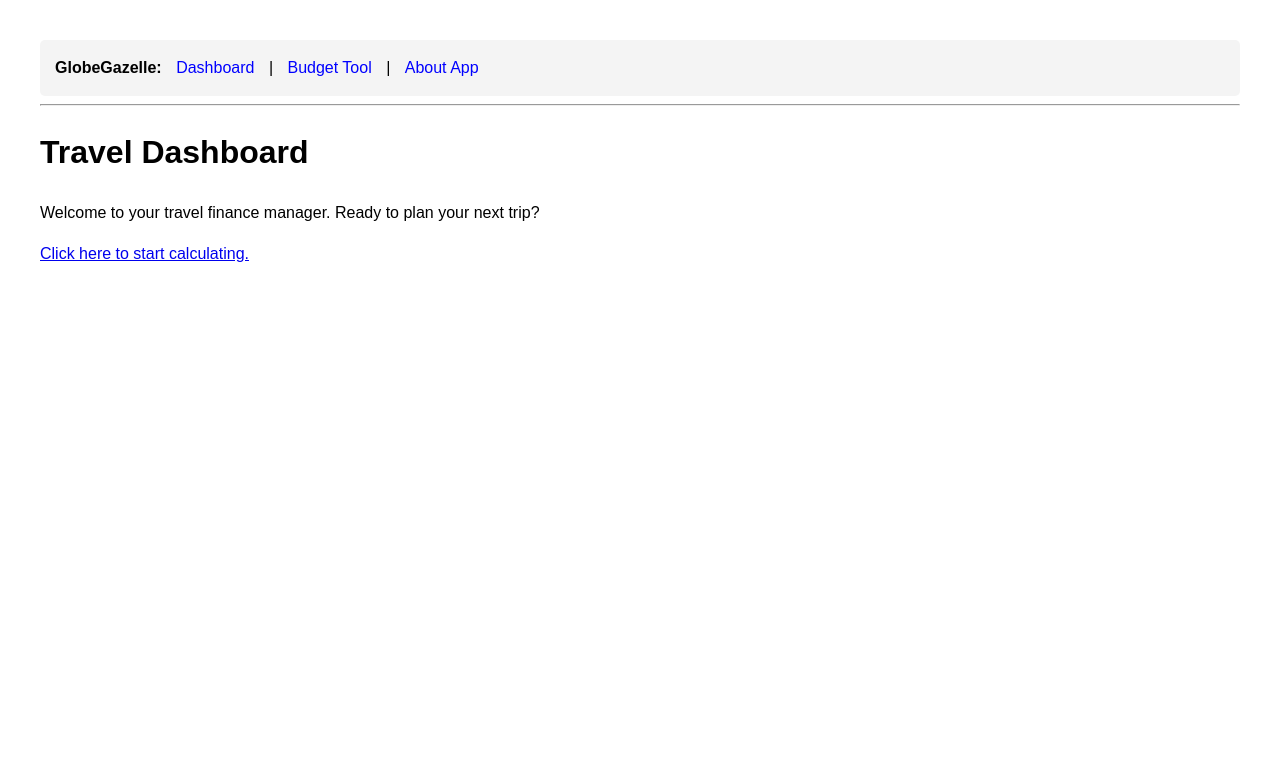
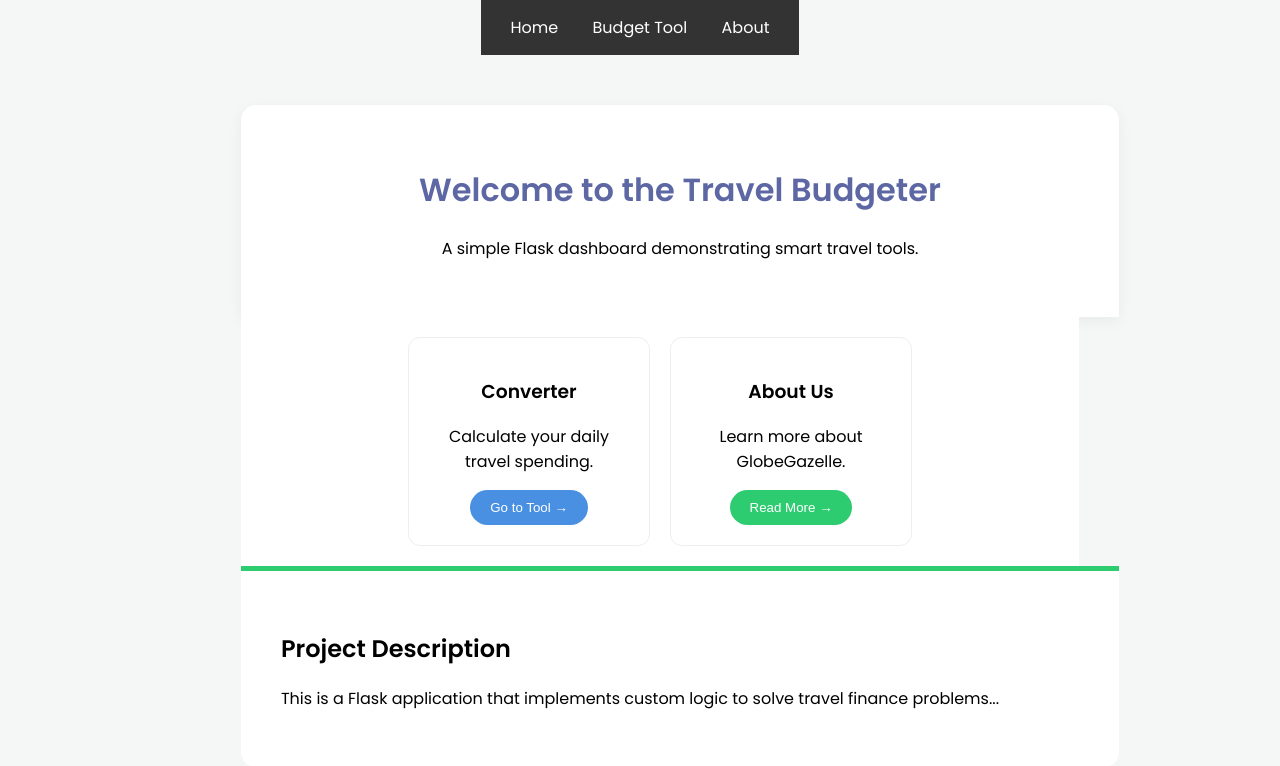
Before and after one commit to nahraingorgees01-rgb/GlobeGazelle_Finances-, a Flask app: page / in a window 1280 px wide. Shown: the top 766 px of the page. Run offline with Flask 3, Linux system fonts and the light colour scheme.

Commit message:
Finished App

```diff
--- a/app.py
+++ b/app.py
@@ -31,4 +31,4 @@ def about():
     return render_template('about.html')
 
 if __name__ == '__main__':
-    app.run(debug=True)
+    app.run(debug=True, port=5005)
--- a/requirements.txt
+++ b/requirements.txt
@@ -1 +1,2 @@
-flask
+Flask==3.0.3
+gunicorn==23.0.0
--- /dev/null
+++ b/static/style.css
@@ -0,0 +1,66 @@
+:root {
+    --primary-blue: #4a90e2;
+    --success-green: #2ecc71;
+    --warning-yellow: #f1c40f;
+    --bg-light: #f4f7f6;
+}
+
+body {
+    font-family: 'Poppins', sans-serif;
+    background-color: var(--bg-light);
+    margin: 0;
+    display: flex;
+    flex-direction: column;
+    align-items: center;
+}
+
+/* Header Container like the screenshot */
+.header-hero {
+    background-color: white;
+    width: 100%;
+    max-width: 900px;
+    margin-top: 50px;
+    padding: 40px;
+    text-align: center;
+    border-radius: 15px 15px 0 0;
+    box-shadow: 0 4px 15px rgba(0,0,0,0.05);
+}
+
+/* The Card Layout Area */
+.dashboard-grid {
+    display: flex;
+    gap: 20px;
+    justify-content: center;
+    padding: 20px;
+    background-color: white;
+    width: 100%;
+    max-width: 900px;
+}
+
+.card {
+    background: #fff;
+    border: 1px solid #eee;
+    padding: 20px;
+    border-radius: 12px;
+    width: 200px;
+    text-align: center;
+    transition: transform 0.3s ease;
+}
+
+.card:hover {
+    transform: translateY(-10px);
+}
+
+/* Button styles from the screenshot */
+.btn-blue { background: var(--primary-blue); color: white; border-radius: 20px; border: none; padding: 10px 20px; cursor: pointer; }
+.btn-green { background: var(--success-green); color: white; border-radius: 20px; border: none; padding: 10px 20px; cursor: pointer; }
+
+/* The text area below */
+.description-area {
+    background: white;
+    width: 100%;
+    max-width: 900px;
+    padding: 40px;
+    border-top: 5px solid var(--success-green);
+    border-radius: 0 0 15px 15px;
+}
--- a/templates/base.html
+++ b/templates/base.html
@@ -2,19 +2,23 @@
 <html lang="en">
 <head>
     <meta charset="UTF-8">
+    <meta name="viewport" content="width=device-width, initial-scale=1.0">
     <title>GlobeGazelle</title>
+    <link href="https://fonts.googleapis.com/css2?family=Poppins:wght@300;400;600&display=swap" rel="stylesheet">
     <link rel="stylesheet" href="{{ url_for('static', filename='style.css') }}">
 </head>
 <body>
-    <nav>
-        <strong>GlobeGazelle:</strong>
-        <a href="{{ url_for('index') }}">Dashboard</a> |
-        <a href="{{ url_for('calculator') }}">Budget Tool</a> |
-        <a href="{{ url_for('about') }}">About App</a>
+
+    <nav style="background: #333; padding: 15px; text-align: center;">
+        <a href="{{ url_for('index') }}" style="color: white; margin: 0 15px; text-decoration: none;">Home</a>
+        <a href="{{ url_for('calculator') }}" style="color: white; margin: 0 15px; text-decoration: none;">Budget Tool</a>
+        <a href="{{ url_for('about') }}" style="color: white; margin: 0 15px; text-decoration: none;">About</a>
     </nav>
-    <hr>
-    <main>
-        {% block content %}{% endblock %}
-    </main>
+
+    <div class="container">
+        {% block content %}
+        {% endblock %}
+    </div>
+
 </body>
 </html>
--- a/templates/index.html
+++ b/templates/index.html
@@ -1,6 +1,26 @@
 {% extends "base.html" %}
 {% block content %}
-    <h1>Travel Dashboard</h1>
-    <p>Welcome to your travel finance manager. Ready to plan your next trip?</p>
-    <p><a href="{{ url_for('calculator') }}">Click here to start calculating.</a></p>
+<div class="header-hero">
+    <h1 style="color: #5c67a3;">Welcome to the Travel Budgeter</h1>
+    <p>A simple Flask dashboard demonstrating smart travel tools.</p>
+</div>
+
+<div class="dashboard-grid">
+    <div class="card">
+        <h3>Converter</h3>
+        <p>Calculate your daily travel spending.</p>
+        <a href="{{ url_for('calculator') }}"><button class="btn-blue">Go to Tool →</button></a>
+    </div>
+
+    <div class="card">
+        <h3>About Us</h3>
+        <p>Learn more about GlobeGazelle.</p>
+        <a href="{{ url_for('about') }}"><button class="btn-green">Read More →</button></a>
+    </div>
+</div>
+
+<div class="description-area">
+    <h2>Project Description</h2>
+    <p>This is a Flask application that implements custom logic to solve travel finance problems...</p>
+</div>
 {% endblock %}
--- a/templates/static/style.css
+++ /dev/null
@@ -1,4 +0,0 @@
-body { font-family: sans-serif; margin: 40px; line-height: 1.6; }
-nav { background: #f4f4f4; padding: 15px; border-radius: 5px; }
-nav a { margin: 0 10px; text-decoration: none; color: blue; }
-form { background: #eee; padding: 20px; display: inline-block; }
```
Also changed, not shown: 1 other file.
